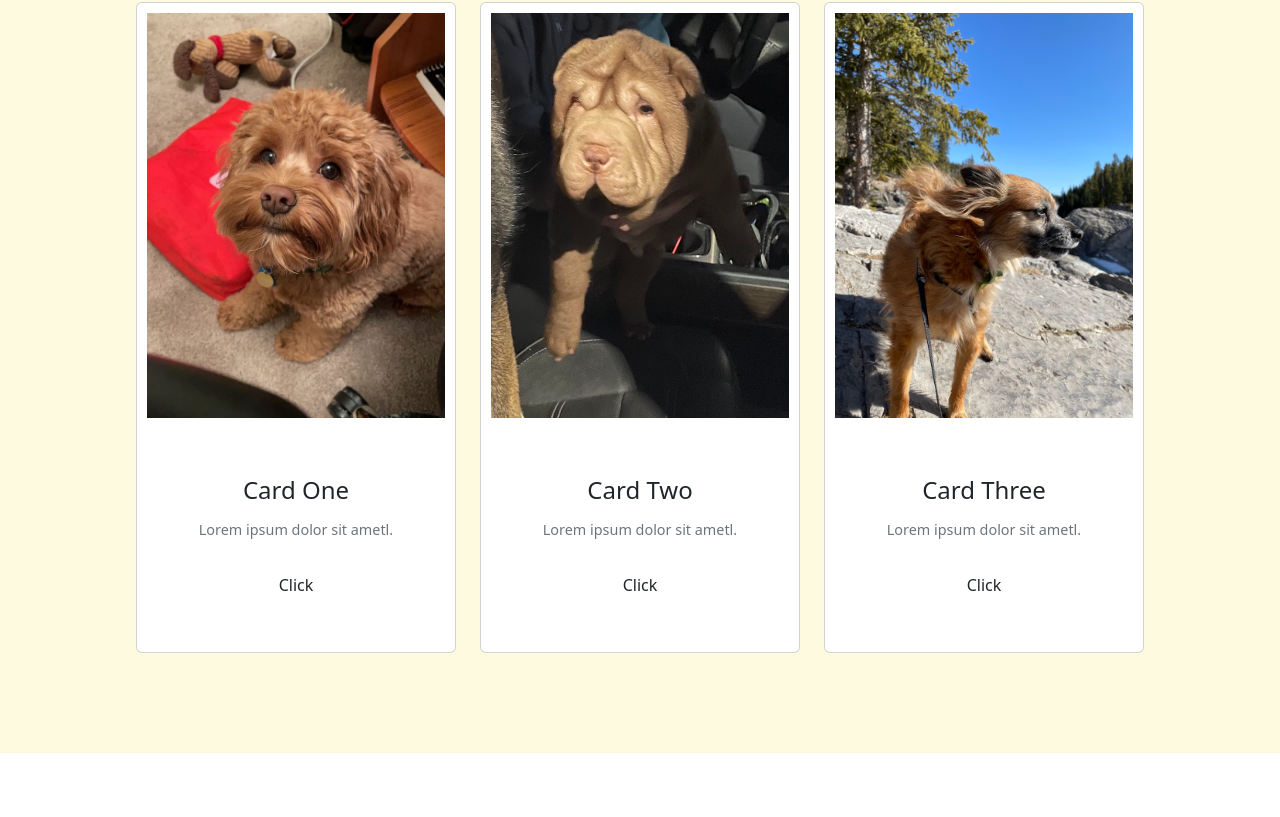
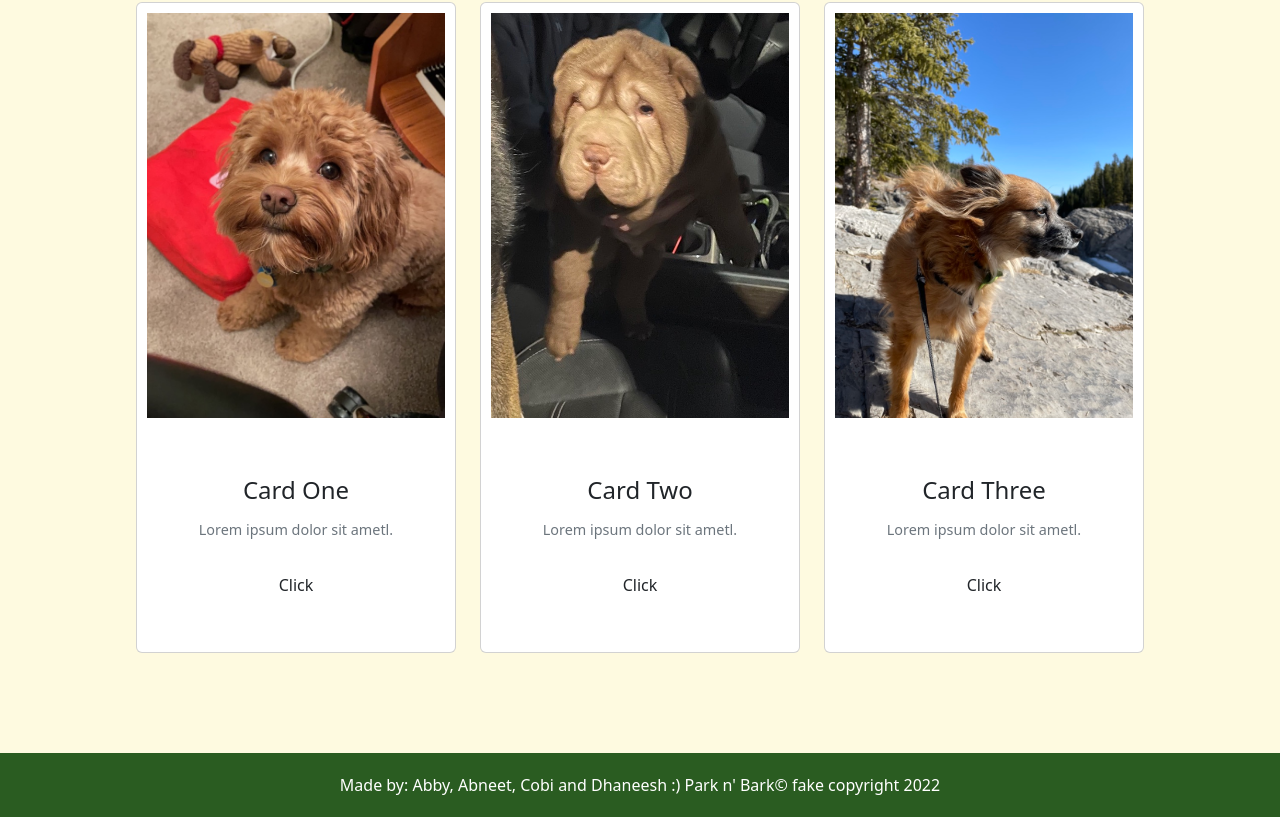
Before and after one commit to abbyrobinson13/park-n-bark, a React (Create React App) app: page / in a window 1280 px wide. Shown: the part 1194-2011 px from the top of the page. Before the commit the page ends 1947 px from the top, so only its background shows below. Built offline with nearby package versions, Linux system fonts and the light colour scheme; no server answers.

Commit message:
made the worst footer possible

```diff
--- a/src/App.jsx
+++ b/src/App.jsx
@@ -2,6 +2,7 @@ import Main from "./components/Main";
 import NavBar from "./components/Navbar";
 import "bootstrap/dist/css/bootstrap.min.css";
 import "./App.css";
+import Footer from "./components/Footer";
 
 function App() {
   return (
@@ -10,6 +11,7 @@ function App() {
         <NavBar />
       </nav>
       <Main />
+      <Footer />
     </div>
   );
 }
--- a/src/components/Carousel/Carousel.jsx
+++ b/src/components/Carousel/Carousel.jsx
@@ -28,7 +28,7 @@ function Carousel({ slides }) {
             key={index}
           >
             {index === current && (
-              <img src={slide.image} alt="travel image" className="image" />
+              <img src={slide.image} alt="Dogs in the Park" className="image" />
             )}
           </div>
         );
--- /dev/null
+++ b/src/components/Footer.jsx
@@ -0,0 +1,11 @@
+import React from 'react'
+
+const Footer = () => {
+  return (
+    <footer id='footer'>
+        Made by: Abby, Abneet, Cobi and Dhaneesh :) Park n' Bark© fake copyright 2022
+    </footer>
+  )
+}
+
+export default Footer
```
